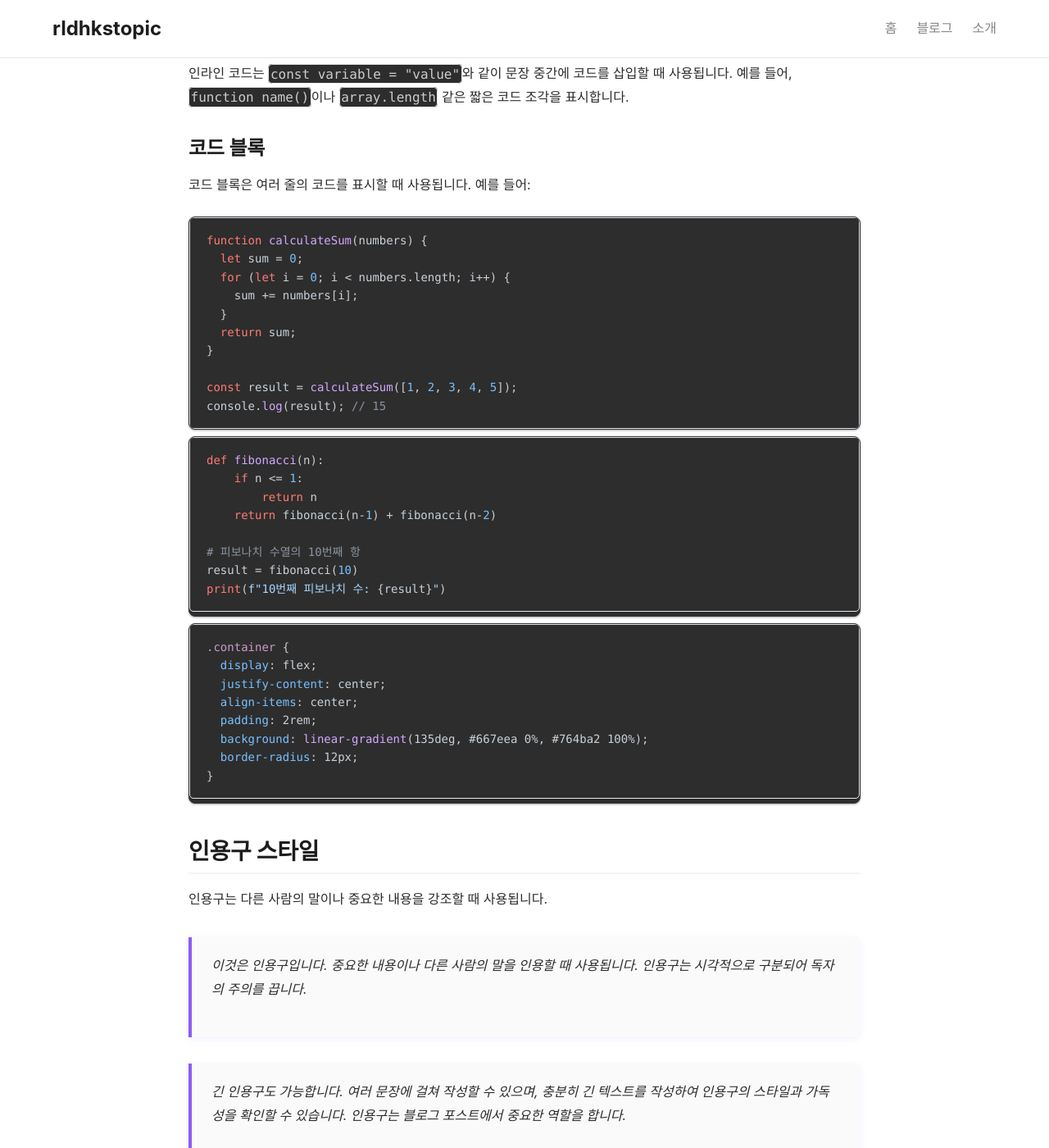
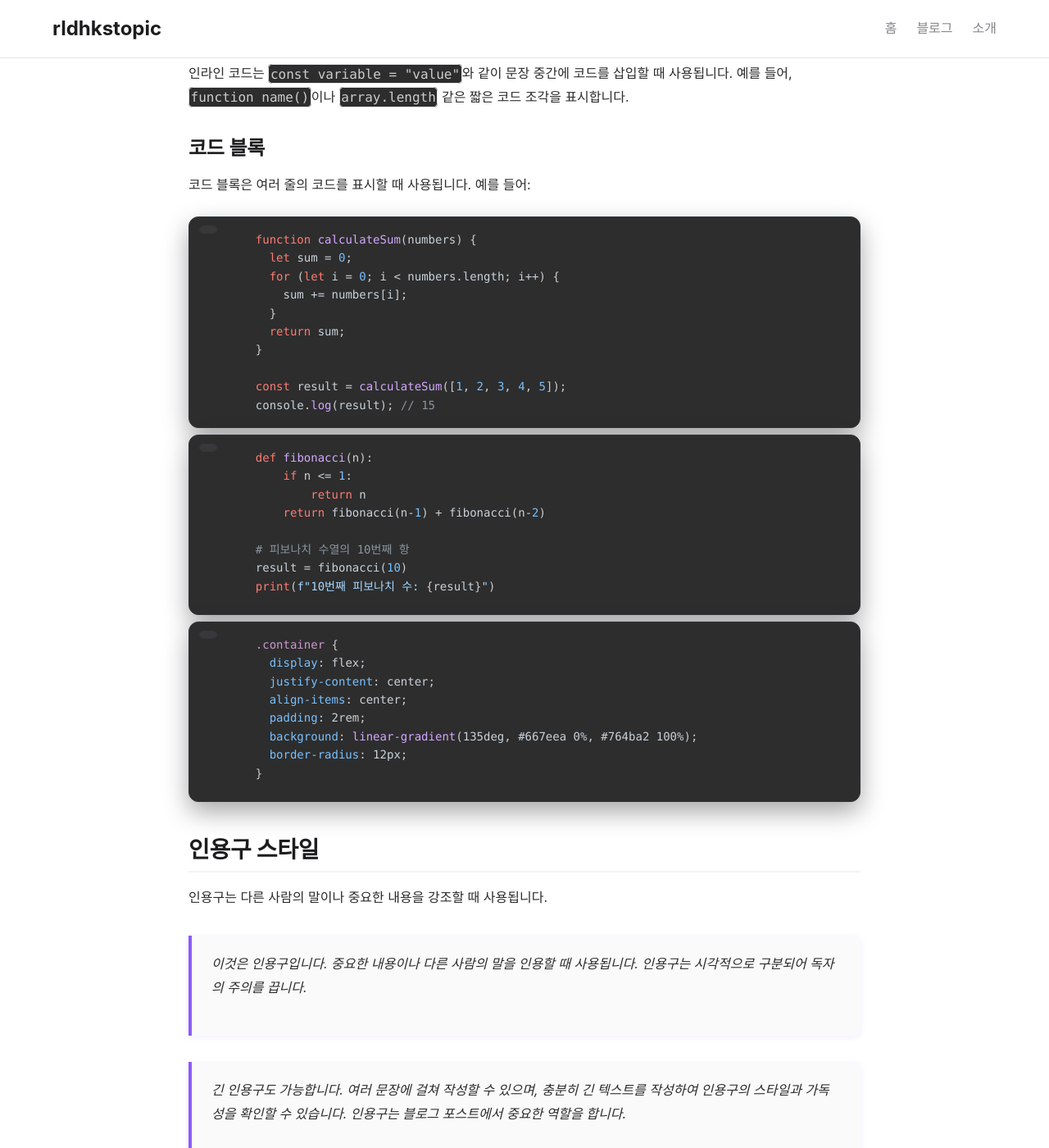
Before and after one commit to rldhkstopic/rldhkstopic.github.io, a Jekyll site: the page built from _posts/2024-01-25-스타일-가이드.md, in a window 1280 px wide and 1400 px high, scrolled down 1883 px. Shown: the whole window at 82% size. Built offline with Jekyll 4.4.1, drawn with Linux system fonts in a browser that asks for light colours; nearby versions of some CDN libraries.

Commit message:
코드 블록: 라인넘버용 padding 조정 및 white outline 제거

```diff
--- a/_layouts/default.html
+++ b/_layouts/default.html
@@ -12,6 +12,7 @@
 
     <!-- Prism.js for syntax highlighting -->
     <link rel="stylesheet" href="https://cdnjs.cloudflare.com/ajax/libs/prism/1.29.0/themes/prism-tomorrow.min.css">
+    <link rel="stylesheet" href="https://cdnjs.cloudflare.com/ajax/libs/prism/1.29.0/plugins/line-numbers/prism-line-numbers.min.css">
 
     <!-- MathJax for LaTeX -->
     <script>
@@ -59,6 +60,7 @@
     <!-- Prism.js for syntax highlighting -->
     <script src="https://cdnjs.cloudflare.com/ajax/libs/prism/1.29.0/components/prism-core.min.js"></script>
     <script src="https://cdnjs.cloudflare.com/ajax/libs/prism/1.29.0/plugins/autoloader/prism-autoloader.min.js"></script>
+    <script src="https://cdnjs.cloudflare.com/ajax/libs/prism/1.29.0/plugins/line-numbers/prism-line-numbers.min.js"></script>
 
     <script>
       // 메인 페이지인지 확인하여 body에 클래스 추가
--- a/assets/css/main.css
+++ b/assets/css/main.css
@@ -651,20 +651,80 @@
   border: 1px solid #E5E7EB;
 }
 
+.post-content pre code {
+  border: none;
+  background: transparent;
+  box-shadow: none;
+}
+
 .post-content pre {
   background: #0D1117;
   padding: 0;
-  border-radius: 8px;
+  border-radius: 12px;
   overflow: hidden;
   margin-bottom: 2rem;
   border: 1px solid #30363D;
-  box-shadow: 0 1px 3px rgba(0, 0, 0, 0.12), 0 1px 2px rgba(0, 0, 0, 0.24);
+  box-shadow: 0 12px 30px rgba(0, 0, 0, 0.35);
   position: relative;
   min-height: 220px;
   max-height: 380px;
   overflow-y: auto;
   outline: none;
   font-family: 'SF Mono', 'Monaco', 'Cascadia Code', 'Roboto Mono', monospace;
+  transition: transform 0.2s ease, box-shadow 0.2s ease;
+}
+
+.post-content pre:hover {
+  transform: translateY(-2px);
+  box-shadow: 0 16px 40px rgba(0, 0, 0, 0.45);
+}
+
+.post-content pre.line-numbers {
+  padding-top: 2.2rem;
+  padding-left: 0;
+}
+
+.post-content pre::before {
+  content: attr(data-lang);
+  position: absolute;
+  top: 10px;
+  left: 12px;
+  padding: 4px 10px;
+  background: rgba(255, 255, 255, 0.05);
+  border: 1px solid #30363D;
+  border-radius: 999px;
+  color: #C9D1D9;
+  font-size: 0.8rem;
+  font-weight: 600;
+  text-transform: uppercase;
+  letter-spacing: 0.05em;
+  pointer-events: none;
+}
+
+.post-content pre .code-expand-btn {
+  position: absolute;
+  top: 8px;
+  right: 10px;
+  width: 32px;
+  height: 32px;
+  border-radius: 8px;
+  border: 1px solid #30363D;
+  background: #161B22;
+  color: #C9D1D9;
+  display: inline-flex;
+  align-items: center;
+  justify-content: center;
+  cursor: pointer;
+  font-size: 16px;
+  transition: all 0.2s ease;
+  z-index: 5;
+}
+
+.post-content pre .code-expand-btn:hover {
+  background: #21262D;
+  border-color: #484F58;
+  color: #58A6FF;
+  box-shadow: 0 8px 20px rgba(88, 166, 255, 0.25);
 }
 
 .post-content pre:focus {
@@ -685,6 +745,7 @@
   font-size: 0.875rem;
   line-height: 1.6;
   overflow-x: auto;
+  counter-reset: line-number;
 }
 
 .post-content pre::-webkit-scrollbar {
```
Also changed, not shown: other parts of _layouts/default.html (+4 -0 lines).
